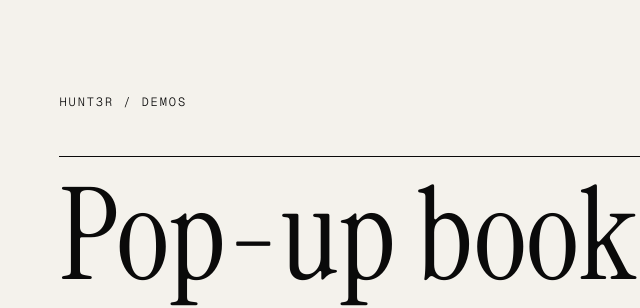
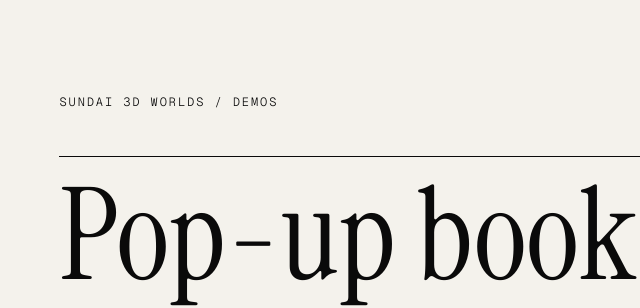
Before and after one commit to hunterh37/sundai-3dworlds, a plain HTML site: page demos/index.html in a window 1280 px wide. Shown: the top 308 px of the page, 43-683 px from the left. Drawn offline with nearby package versions, Linux system fonts and the light colour scheme.

Commit message:
Fix demos back link

```diff
--- a/demos/index.html
+++ b/demos/index.html
@@ -18,7 +18,7 @@
 </head>
 <body>
 <main>
-  <p><a href="../">HUNT3R</a> / Demos</p>
+  <p><a href="../">Sundai 3D Worlds</a> / Demos</p>
   <a class="d" href="./popup/">Pop-up book</a>
   <a class="d" href="./chladni/">Chladni plate</a>
 </main>
```
